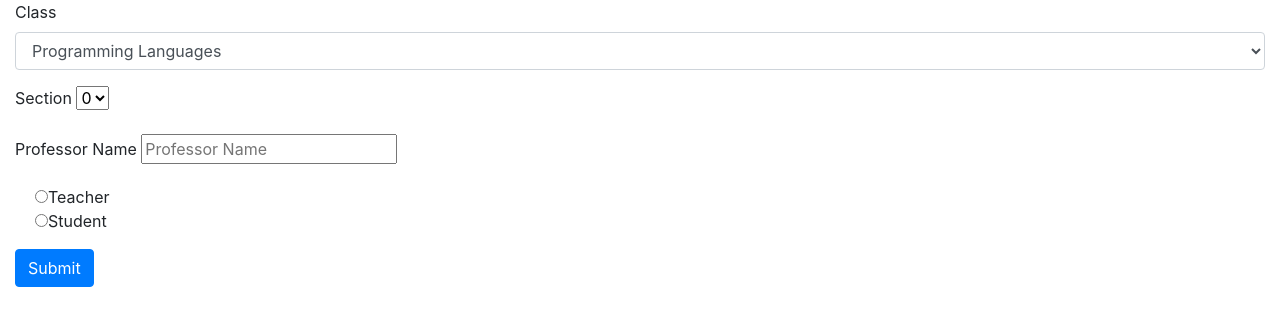
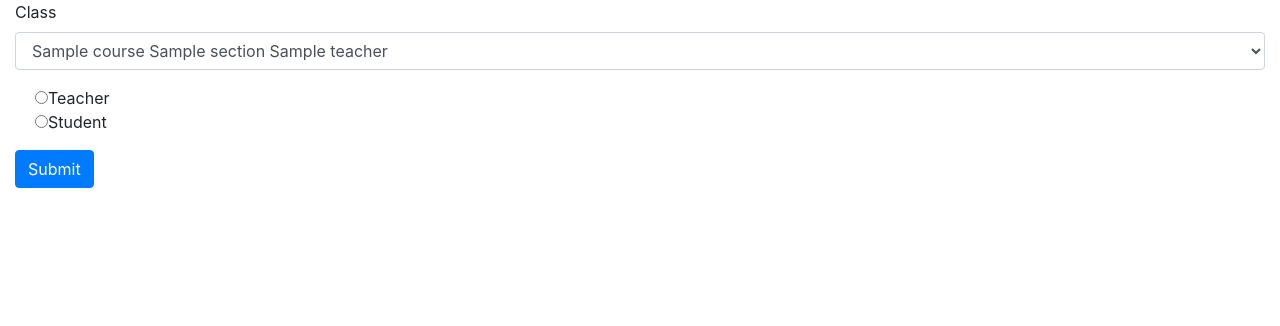
Before and after one commit to zanussbaum/Classroom-Participation-Interface, a Flask app: page / in a window 1280 px wide. Shown: the part 56-382 px from the top of the page. Run offline with Flask 2, Linux system fonts and the light colour scheme; a database or web service that is not in the repository returns one stand-in record (values such as "Sample title"); some libraries are stand-ins or nearby versions.

Commit message:
Revert "Revert "Merge branch 'master' of https://github.com/zanussbaum/Classroom-Participation-Interface""
This reverts commit a38999fdf0d540828ea647e8cb95addff5ae45d5.

```diff
--- a/app.py
+++ b/app.py
@@ -39,11 +39,15 @@ def about():
 @app.route('/', methods=['GET', 'POST'])
 def home():
     if request.method == 'POST':
-        #may want to assert that prof name and student names are all lowercase to reduce duplicate entries into the db
-        teacher = request.form['teacherName'].lower()
-        course = request.form.get('course')
-        section = request.form.get('section')
-        person = request.form.get('person')
+        course_tuple = request.form['course'].split(" ")
+        print(course_tuple)
+
+        person = request.form['person']
+        course = course_tuple[0]
+        section = course_tuple[1]
+        teacher = course_tuple[2]
+
+
 
         #this is where we would make a database call to see class number
         class_number = 1
@@ -111,7 +115,8 @@ def home():
         else:
             return redirect(url_for('student', teacher=teacher, course=course, section=section, class_number=class_number))
 
-    return render_template('home.html')
+    courses = Sections.find()
+    return render_template('home.html',courses=courses)
 
 @app.route('/student/<teacher>/<course>/<section>/<class_number>')
 def student(teacher, course, section, class_number):
--- a/db.py
+++ b/db.py
@@ -8,6 +8,7 @@ MONGO_DATABASE = "VirtualClassroom"
 MONGO_CLIENT = client = MongoClient(MONGO_HOST,MONGO_PORT)
 
 def get_database() -> 'pymongo.database.Database':
+    MONGO_CLIENT.drop_database(MONGO_DATABASE)
     return MONGO_CLIENT.get_database(MONGO_DATABASE)
 
 class Teacher:
@@ -18,6 +19,11 @@ class Teacher:
             self.id = None
         else:
             self.id = data['_id']
+
+    def __str__(self):
+        return self.name
+    def __repr__(self):
+        return self.__str__()
 
     def getName(self):
         return self.name
@@ -31,7 +37,7 @@ class Teacher:
 
 
 
-class _Teachers(Teacher):
+class _Teachers():
     def __init__(self):
         self.db = get_database()
         self.collection = self.db["teachers"]
@@ -86,12 +92,12 @@ class Question:
                 self.responses[data['user_name']] = data['message']
 
     def to_dict(self):
-        _return = dict(question=self.question, responses = self.responses, number = self.number)
+        _return = dict({"question":self.question, "responses":self.responses, "number":self.number})
         # _return['responses'] = self.responses
         return _return if self.id is None else _return.update({"_id": self.id})
 
 
-class _Questions(Question):
+class _Questions():
     def __init__(self):
         self.db = get_database()
         self.collection = self.db["questions"]
@@ -131,6 +137,17 @@ class Course_Section(Teacher):
 
         self.id = None
 
+    def __str__(self):
+        str = self.course + " " + self.section + " " + self.teacher.__str__()
+        return str
+
+    def __repr__(self):
+        return self.__str__()
+
+    def returnCourseSectionDetails(self):
+        temp = "Course Sections Details: " + "\nProfessor: " + self.teacher.getName() + "\nCourse: " + self.course + "\nSection: " + self.section
+        return temp
+
     def getCourse(self):
         return self.course
 
@@ -150,10 +167,17 @@ class Course_Section(Teacher):
         _return = dict(name = self.title, course= self.course, section = self.section, teacher_name = self.teacher_name, teacher_id = self.teacher_id)
         return _return if self.id is None else _return.update({'_id': self.id})
 
-class _Course_Sections(Course_Section,Teacher):
+class _Course_Sections():
     def __init__(self):
         self.db = get_database()
         self.collection = self.db['course_sections']
+
+    def find(self, element=None):
+        collection = self.collection
+        if element is None:
+            return collection.find({}, {"_id":0}).sort([("course",1)])
+        else:
+            return collection.find(element)
 
     def insert_one(self, course_section : 'Course_Section') -> 'bson.ObjectId':
         obj_id = self.collection.insert_one(course_section.to_dict())
@@ -227,7 +251,7 @@ class Course_Section_Meeting(Course_Section, Question, Teacher):
         _return = dict(questions=self.questions, date = self.date, course_section_id = self.course_section_id, session_number = self.session_number)
         return _return if self.id is None else _return.update({"_id" : self.id})
 
-class _Course_Section_Meetings(Course_Section, Question, Teacher):
+class _Course_Section_Meetings():
     def __init__(self):
         self.db = get_database()
         self.collection = self.db['course_section_meetings']
--- a/templates/home.html
+++ b/templates/home.html
@@ -28,24 +28,11 @@
                 <select class="form-control" name="course">
                   {%if courses%}
                     {%for course in courses%}
-                    <option>{{course}}</option>
+                    <option>{{course.course + " " + course.section + " " + course.teacher.name}}</option>
                     {%endfor%}
                   {%endif%}
-                    <option value="CSC322">Programming Languages</option>
-                    <option value="CSC371">Machine Learning</option>
                   </select>
               </div>
-              <div class="form-group">
-                <label for="exampleInputPassword1">Section</label>
-                <select name="section">
-                    <option value="0">0</option>
-                    <option value="1">1</option>
-                  </select>
-              </div>
-              <div class="form-group">
-                  <label for="exampleInputPassword1">Professor Name</label>
-                  <input name='teacherName' type="text" id="teacher" placeholder="Professor Name"/>
-                </div>
               <div class="form-group form-check">
                   <input type='radio' name='person' value='teacher'>Teacher<br>
                   <input type='radio' name='person' value='student'>Student<br>
```
